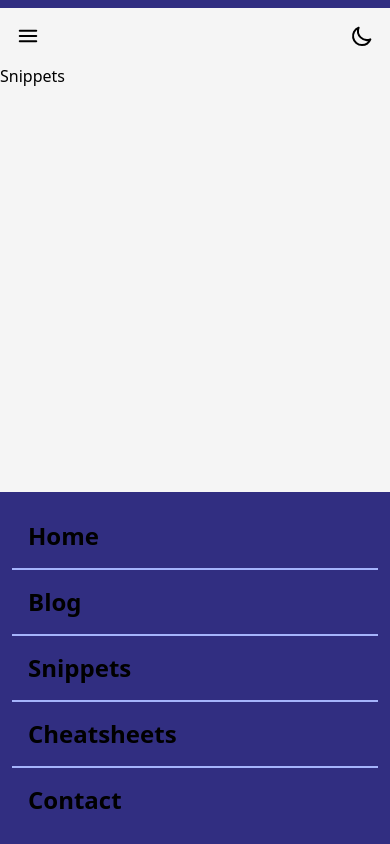
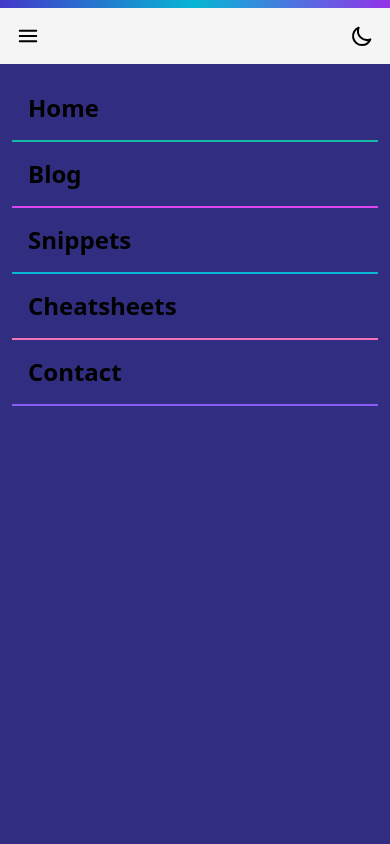
Before and after one commit to ercnshngit/ercansahin-blog, a Next.js app: page /snippets in a window 390 px wide. Both pictures are taken after a click on the icon 28 px from the left and 36 px from the top of the page. Built offline with nearby package versions, Linux system fonts and the light colour scheme.

Commit message:
dark mode and mobile design improvements

```diff
--- a/components/aboutCard.tsx
+++ b/components/aboutCard.tsx
@@ -5,7 +5,7 @@ import Socials from '@/components/socials';
 
 export default function AboutCard() {
   return (
-    <div className="flex md:justify-end justify-around items-center p-4 md:min-w-[700px] md:w-auto w-full">
+    <div className="flex md:justify-end justify-around items-center p-4 md:min-w-[700px] md:w-auto w-full mb-6">
       <div className="mr-4 ">
         <h1 className="mb-1 text-4xl font-bold tracking-tight text-black md:text-lg transition-on click-effect dark:text-white">
           Ercan Şahin
@@ -16,7 +16,7 @@ export default function AboutCard() {
         <Socials />
       </div>
       <Image
-        className="w-40 h-40 rounded-full md:w-20 md:h-20 transition-on click-effect grayscale hover:filter-none"
+        className="w-40 h-40 rounded-full md:w-20 md:h-20 transition-on click-effect dark:grayscale dark:hover:filter-none hover:grayscale"
         src={ercanImage}
         alt="Picture of the author"
       />
--- /dev/null
+++ b/components/cardList.tsx
@@ -0,0 +1,25 @@
+type Data = {
+  id: number;
+  title: string;
+};
+
+export default function CardList({ datas }: { datas: Data[] }) {
+  return (
+    <div className="flex flex-col flex-wrap md:flex-row gap-4 w-full p-4 md:min-w-[700px] md:w-auto">
+      {datas &&
+        datas.map((data) => {
+          return (
+            <div
+              key={data.id}
+              className="p-1 text-black duration-1000 dark:text-white basis-32 md:basis-56 grow rounded-xl border-6 bg-gradient-to-br dark:from-indigo-700 from-indigo-400 via-cyan-300 dark:via-cyan-500 dark:to-purple-600 to-purple-400 bg-size-200 bg-pos-0 hover:bg-pos-100 transition-on click-effect "
+            >
+              <div className="flex flex-row items-center justify-between h-full p-4 rounded-lg md:px-6 bg-neutral-100 dark:bg-neutral-900">
+                <h3 className="text-2xl font-bold md:text-lg">{data.title}</h3>
+                <span className="text-2xl font-bold md:text-lg">&gt;</span>
+              </div>
+            </div>
+          );
+        })}
+    </div>
+  );
+}
--- a/components/header.tsx
+++ b/components/header.tsx
@@ -10,10 +10,9 @@ export default function Header() {
     setMenuVisibility((prevMenuVisibility) => !prevMenuVisibility);
   };
 
-  console.log(menuVisibility);
   return (
     <>
-      <div className="block w-screen h-2 mb-4 bg-indigo-900 "></div>
+      <div className="block w-screen h-2 mb-4 bg-gradient-to-r from-indigo-700 via-cyan-500 to-purple-600 "></div>
 
       <div className="flex items-center justify-between px-4 mb-4 md:justify-center">
         <div className="dark:text-white md:hidden md:static font-xl">
@@ -37,31 +36,31 @@ export default function Header() {
         <nav
           className={
             (menuVisibility ? 'absolute' : 'hidden') +
-            ' bottom-0 left-0 right-0 z-30 p-3 bg-indigo-900 md:static md:inline-block md:bg-transparent'
+            ' bottom-0 left-0 top-16 right-0 z-30 p-3 bg-indigo-900 md:static md:inline-block md:bg-transparent'
           }
         >
           <ul className="flex flex-col text-2xl font-bold md:gap-6 md:text-lg md:justify-center md:flex-row flex-around dark:text-white">
-            <li className="p-4 border-b-2 border-indigo-300 md:p-0 md:border-b-0 transition-on click-effect dark:hover:text-indigo-300">
+            <li className="p-4 border-b-2 border-teal-500 md:p-0 md:border-b-0 transition-on click-effect dark:hover:text-indigo-300">
               <Link href="/">
                 <a>Home</a>
               </Link>
             </li>
-            <li className="p-4 border-b-2 border-indigo-300 md:p-0 md:border-b-0 transition-on click-effect dark:hover:text-indigo-300">
+            <li className="p-4 border-b-2 border-fuchsia-500 md:p-0 md:border-b-0 transition-on click-effect dark:hover:text-indigo-300">
               <Link href="/blog">
                 <a>Blog</a>
               </Link>
             </li>
-            <li className="p-4 border-b-2 border-indigo-300 md:p-0 md:border-b-0 transition-on click-effect dark:hover:text-indigo-300">
+            <li className="p-4 border-b-2 border-cyan-500 md:p-0 md:border-b-0 transition-on click-effect dark:hover:text-indigo-300">
               <Link href="/snippets">
                 <a>Snippets</a>
               </Link>
             </li>
-            <li className="p-4 border-b-2 border-indigo-300 md:p-0 md:border-b-0 transition-on click-effect dark:hover:text-indigo-300">
+            <li className="p-4 border-b-2 border-pink-400 md:p-0 md:border-b-0 transition-on click-effect dark:hover:text-indigo-300">
               <Link href="/cheatsheets">
                 <a>Cheatsheets</a>
               </Link>
             </li>
-            <li className="p-4 md:p-0 transition-on click-effect dark:hover:text-indigo-300">
+            <li className="p-4 border-b-2 border-violet-500 md:p-0 transition-on click-effect dark:hover:text-indigo-300">
               <Link href="/contact">
                 <a>Contact</a>
               </Link>
--- a/components/socials.tsx
+++ b/components/socials.tsx
@@ -3,7 +3,7 @@ export default function Socials() {
     <p className="flex justify-start gap-8 md:gap-2">
       <a href="https://twitter.com/ercnshntw" target="_blank" rel="noreferrer">
         <svg
-          className="hover:fill-[#1DA1F2] fill-indigo-300 transition-on click-effect md:h-5 md:w-5 w-10 h-10"
+          className="dark:hover:fill-[#1DA1F2] hover:fill-indigo-900 fill-[#1DA1F2] dark:fill-indigo-300 transition-on click-effect md:h-5 md:w-5 w-10 h-10"
           role="img"
           viewBox="0 0 24 24"
           xmlns="http://www.w3.org/2000/svg"
@@ -12,9 +12,9 @@ export default function Socials() {
           <path d="M23.953 4.57a10 10 0 01-2.825.775 4.958 4.958 0 002.163-2.723c-.951.555-2.005.959-3.127 1.184a4.92 4.92 0 00-8.384 4.482C7.69 8.095 4.067 6.13 1.64 3.162a4.822 4.822 0 00-.666 2.475c0 1.71.87 3.213 2.188 4.096a4.904 4.904 0 01-2.228-.616v.06a4.923 4.923 0 003.946 4.827 4.996 4.996 0 01-2.212.085 4.936 4.936 0 004.604 3.417 9.867 9.867 0 01-6.102 2.105c-.39 0-.779-.023-1.17-.067a13.995 13.995 0 007.557 2.209c9.053 0 13.998-7.496 13.998-13.985 0-.21 0-.42-.015-.63A9.935 9.935 0 0024 4.59z" />
         </svg>
       </a>
-      <a href="https://twitter.com/ercnshntw" target="_blank" rel="noreferrer">
+      <a href="https://github.com/ercnshngit" target="_blank" rel="noreferrer">
         <svg
-          className="w-10 h-10 md:w-5 md:h-5 hover:fill-neutral-200 dark:fill-indigo-300 transition-on click-effect"
+          className="w-10 h-10 md:w-5 md:h-5 fill-black hover:fill-indigo-900 dark:hover:fill-neutral-200 dark:fill-indigo-300 transition-on click-effect"
           role="img"
           viewBox="0 0 24 24"
           xmlns="http://www.w3.org/2000/svg"
--- a/pages/index.tsx
+++ b/pages/index.tsx
@@ -3,6 +3,7 @@ import query from '@/lib/db';
 // Types
 import type { GetServerSideProps, NextPage } from 'next';
 import AboutCard from '@/components/aboutCard';
+import CardList from '@/components/cardList';
 
 type Post = {
   id: number;
@@ -29,16 +30,10 @@ const Home: NextPage<{ posts: Post[] }> = ({ posts }) => {
   return (
     <div className="flex flex-col items-center">
       <AboutCard />
-      <div>
-        {posts &&
-          posts.map((post: Post) => {
-            return (
-              <div key={post.id} className="text-white">
-                {post.title}
-              </div>
-            );
-          })}
-      </div>
+      <h2 className="mb-4 text-3xl font-bold md:mb-2 md:text-xl dark:text-white">Blog Posts</h2>
+      <CardList datas={posts} />
+      <h2 className="my-4 text-3xl font-bold md:my-2 md:text-xl dark:text-white">Snippets</h2>
+      <CardList datas={posts} />
     </div>
   );
 };
--- a/styles/globals.css
+++ b/styles/globals.css
@@ -4,12 +4,12 @@
 
 html,
 body {
-  @apply bg-neutral-100 dark:bg-neutral-900 h-screen;
+  @apply bg-neutral-100 dark:bg-neutral-900 h-screen select-none overflow-auto;
 }
 
 @layer components {
   .transition-on {
-    @apply transition duration-300 ease-in-out;
+    @apply transition-all duration-300 ease-in-out;
   }
   .click-effect {
     @apply active:scale-90;
--- a/tailwind.config.js
+++ b/tailwind.config.js
@@ -4,7 +4,15 @@ module.exports = {
   darkMode: 'class',
   content: ['./pages/**/*.{js,ts,jsx,tsx}', './components/**/*.{js,ts,jsx,tsx}'],
   theme: {
-    extend: {},
+    extend: {
+      backgroundSize: {
+        'size-200': '200% 200%',
+      },
+      backgroundPosition: {
+        'pos-0': '0% 0%',
+        'pos-100': '100% 100%',
+      },
+    },
   },
   plugins: [],
 };
```
